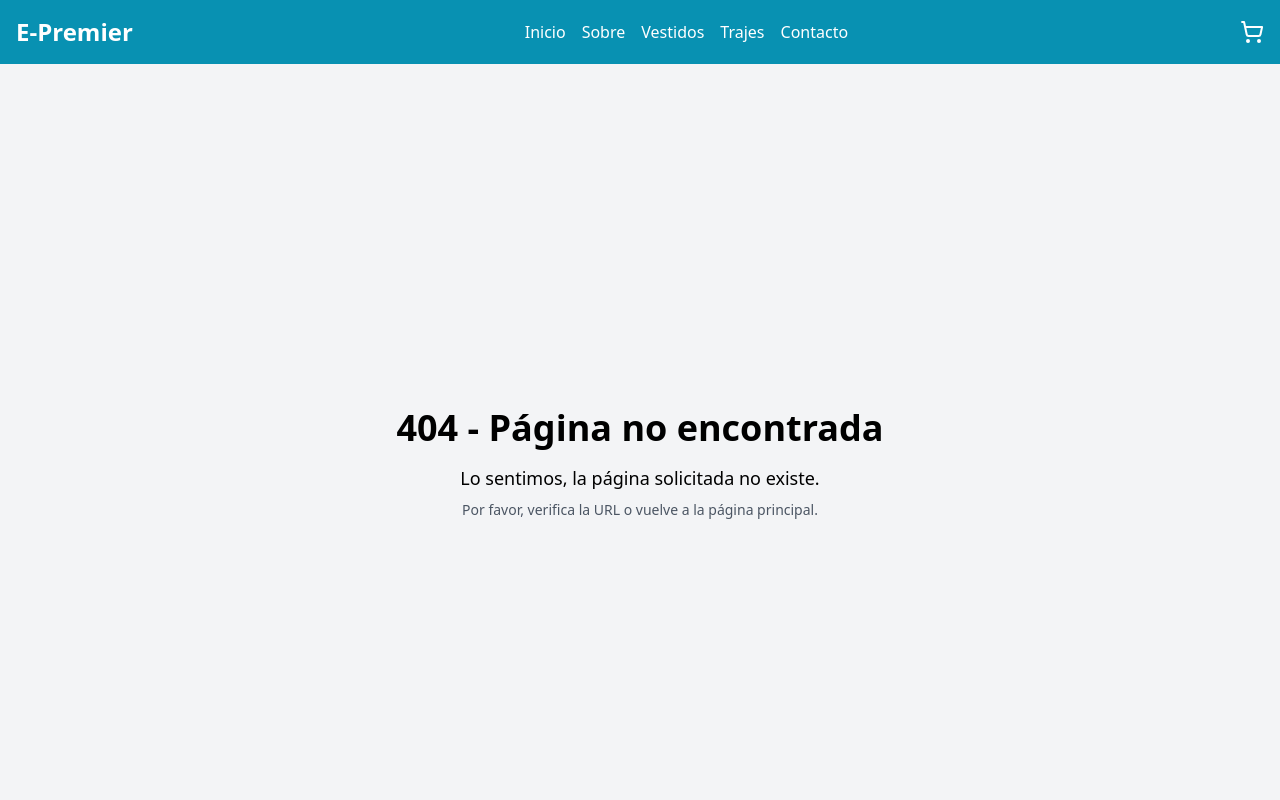
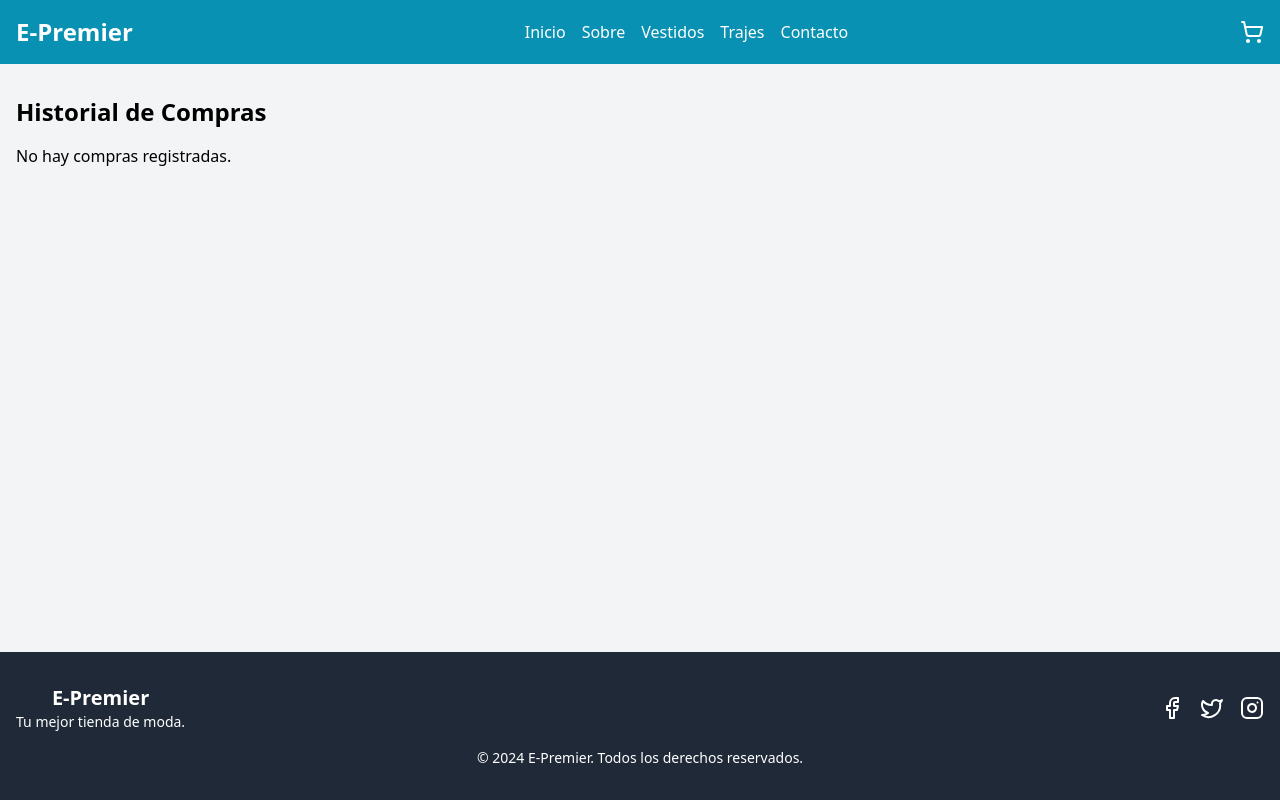
Before and after one commit to tomasjrl/Coderhouse-Comision-65640, a React (Vite) app: page /orders in a window 1280 px wide. Shown: the top 800 px of the page. Built offline with nearby package versions, Linux system fonts and the light colour scheme.

Commit message:
agrego historial de compras

```diff
--- a/src/App.jsx
+++ b/src/App.jsx
@@ -8,6 +8,7 @@ import ItemListContainer from "./components/ItemListContainer/ItemListContainer"
 import ItemDetailContainer from "./components/ItemDetailContainer/ItemDetailContainer";
 import { CartProvider } from "./components/NavBar/CartWidget/CartWidget";
 import Cart from "./components/Cart/Cart";
+import OrderList from './components/Cart/OrderList/OrderList'; // Asegúrate de importar el componente
 import NotFound from './pages/NotFound';
 
 function App() {
@@ -24,6 +25,7 @@ function App() {
               <Route path="/category/:categoryId" element={<ItemListContainer />} />
               <Route path="/item/:itemId" element={<ItemDetailContainer />} />
               <Route path="/cart" element={<Cart />} />
+              <Route path="/orders" element={<OrderList />} /> {/* Agregar esta línea */}
               <Route path="*" element={<NotFound />} />
             </Routes>
           </main>
--- a/src/components/Cart/Cart.jsx
+++ b/src/components/Cart/Cart.jsx
@@ -2,27 +2,35 @@ import React from 'react';
 import { useCart } from '../NavBar/CartWidget/CartWidget';
 import Swal from 'sweetalert2';
 import withReactContent from 'sweetalert2-react-content';
+import { addOrder, generateUniqueId } from '../../data/orders';
+import { Link } from 'react-router-dom';
 
 const MySwal = withReactContent(Swal);
 
 const Cart = () => {
   const { cartItems, removeFromCart, clearCart } = useCart();
 
-  // Calcular el total
   const totalAmount = cartItems.reduce((total, item) => total + item.price * item.quantity, 0);
 
-  // Manejar la eliminación de un producto
   const handleRemove = (id) => {
     removeFromCart(id);
   };
 
-  // Manejar el vaciado del carrito
   const handleClear = () => {
     clearCart();
   };
 
-  // Manejar la compra
   const handleCheckout = () => {
+    const orderId = generateUniqueId();
+    const orderDetails = {
+      id: orderId,
+      items: cartItems,
+      total: totalAmount,
+      date: new Date().toISOString(),
+    };
+
+    addOrder(orderDetails);
+
     MySwal.fire({
       title: 'Compra realizada con éxito!',
       text: 'Gracias por tu compra.',
@@ -30,13 +38,14 @@ const Cart = () => {
       confirmButtonColor: '#0069d9',
       confirmButtonText: 'Aceptar'
     }).then(() => {
-      clearCart(); // Limpiar el carrito después de la compra.
+      clearCart();
     });
   };
 
   return (
     <div className="container mx-auto px-4 py-8">
       <h2 className="text-2xl font-bold mb-4">Carrito de Compras</h2>
+
       {cartItems.length === 0 ? (
         <p>No hay actualmente productos en el carrito.</p>
       ) : (
@@ -56,12 +65,14 @@ const Cart = () => {
           <div className="mt-4 font-bold">
             Total: ${totalAmount.toFixed(2)}
           </div>
-          {/* Botón para vaciar el carrito */}
           <button onClick={handleClear} className="mt-4 bg-red-500 text-white px-4 py-2 rounded hover:bg-red-700">Vaciar Carrito</button>
-          {/* Botón para concretar la compra */}
           <button onClick={handleCheckout} className="mt-4 bg-green-500 text-white px-4 py-2 rounded hover:bg-green-700">Concretar Compra</button>
         </>
       )}
+
+      <Link to="/orders" className="mt-4 inline-block bg-blue-500 text-white px-4 py-2 rounded hover:bg-blue-700">
+      Ver Compras Realizadas
+      </Link>
     </div>
   );
 };
--- /dev/null
+++ b/src/components/Cart/OrderList/OrderList.jsx
@@ -0,0 +1,40 @@
+import React from 'react';
+import { getOrders } from '../../../data/orders';
+
+const OrderList = () => {
+  const orders = getOrders(); // Obtener las compras almacenadas
+
+  return (
+    <div className="container mx-auto px-4 py-8">
+      <h2 className="text-2xl font-bold mb-4">Historial de Compras</h2>
+      {orders.length === 0 ? (
+        <p>No hay compras registradas.</p>
+      ) : (
+        <ul>
+          {orders.map(order => (
+            <li key={order.id} className="border-b py-4">
+              <h3 className="font-semibold">Orden ID: {order.id}</h3>
+              <p>Fecha: {new Date(order.date).toLocaleString()}</p>
+              <h4 className="mt-2 font-semibold">Productos:</h4>
+              <ul>
+                {order.items.map(item => {
+                  const subtotal = (item.price * item.quantity).toFixed(2); // Calcular el subtotal
+                  return (
+                    <li key={item.id} className="flex items-center py-2 border-b">
+                      {/* Imagen del producto */}
+                      <img src={item.image} alt={item.name} className="h-12 w-12 object-cover mr-4" />
+                      <span className="flex-grow">{item.name} - ${item.price.toFixed(2)} (x{item.quantity}) - Subtotal: ${subtotal}</span>
+                    </li>
+                  );
+                })}
+              </ul>
+              <p className="font-bold mt-2">Total: ${order.total.toFixed(2)}</p>
+            </li>
+          ))}
+        </ul>
+      )}
+    </div>
+  );
+};
+
+export default OrderList;
--- a/src/components/ItemDetailContainer/ItemDetail/ItemCount.jsx
+++ b/src/components/ItemDetailContainer/ItemDetail/ItemCount.jsx
@@ -4,7 +4,7 @@ const ItemCount = ({ stock, initial, onAdd, visible, onCountChange }) => {
   const [count, setCount] = useState(initial);
 
   useEffect(() => {
-    onCountChange(count); // Llamar a onCountChange cuando cambia el count
+    onCountChange(count);
   }, [count, onCountChange]);
 
   const increment = () => {
@@ -19,7 +19,7 @@ const ItemCount = ({ stock, initial, onAdd, visible, onCountChange }) => {
     }
   };
 
-  if (!visible) return null; // Ocultar el componente si no es visible
+  if (!visible) return null;
 
   return (
     <div className="flex flex-col items-center">
--- /dev/null
+++ b/src/data/orders.js
@@ -0,0 +1,19 @@
+const ORDERS_KEY = 'orders';
+
+// Función para obtener las compras desde localStorage
+export const getOrders = () => {
+  const orders = JSON.parse(localStorage.getItem(ORDERS_KEY)) || [];
+  return orders;
+};
+
+// Función para agregar una compra y guardarla en localStorage
+export const addOrder = (order) => {
+  const orders = getOrders();
+  orders.push(order);
+  localStorage.setItem(ORDERS_KEY, JSON.stringify(orders));
+};
+
+// Función para generar un ID único
+export const generateUniqueId = () => {
+  return `order_${Date.now()}`;
+};
```
